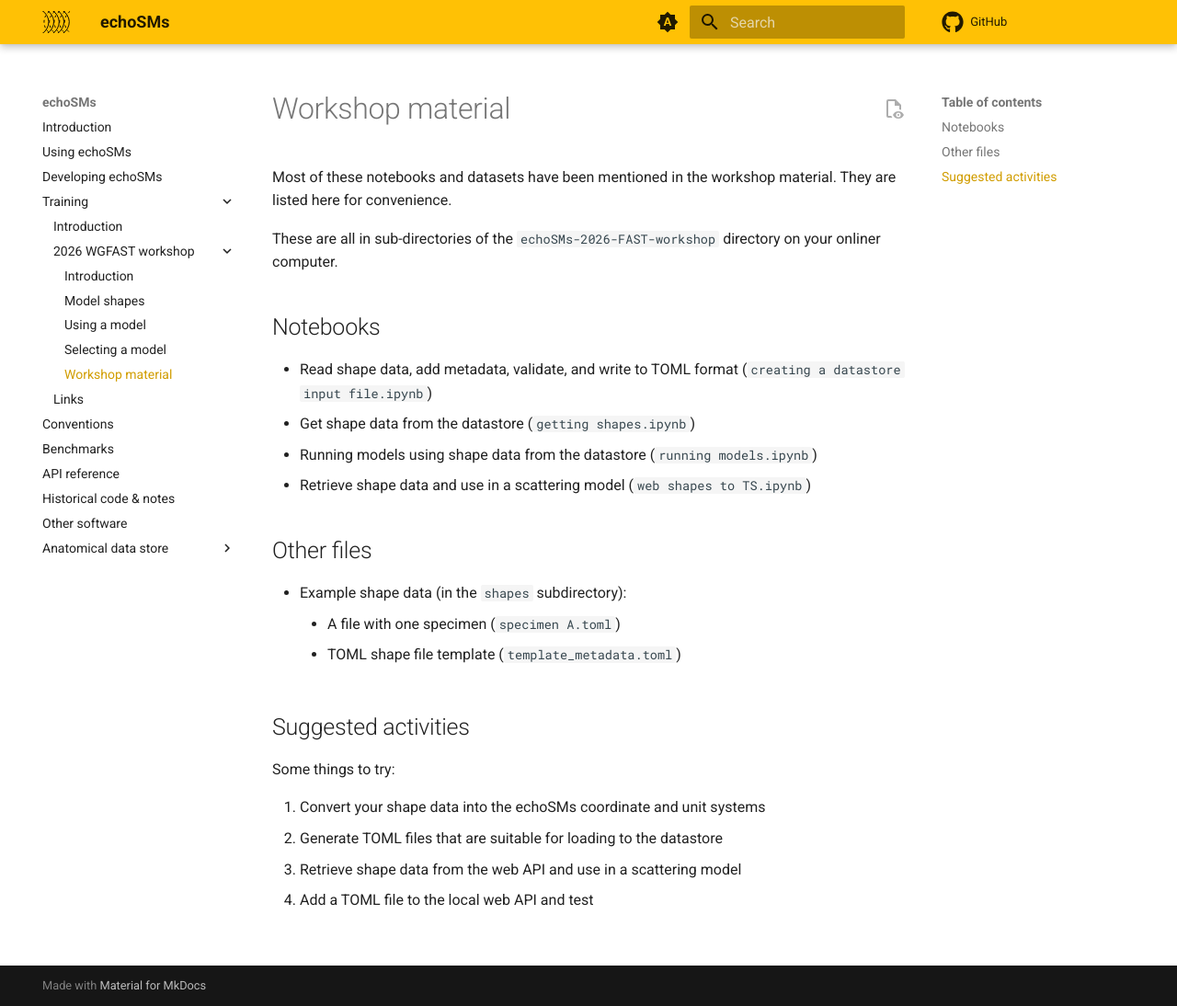
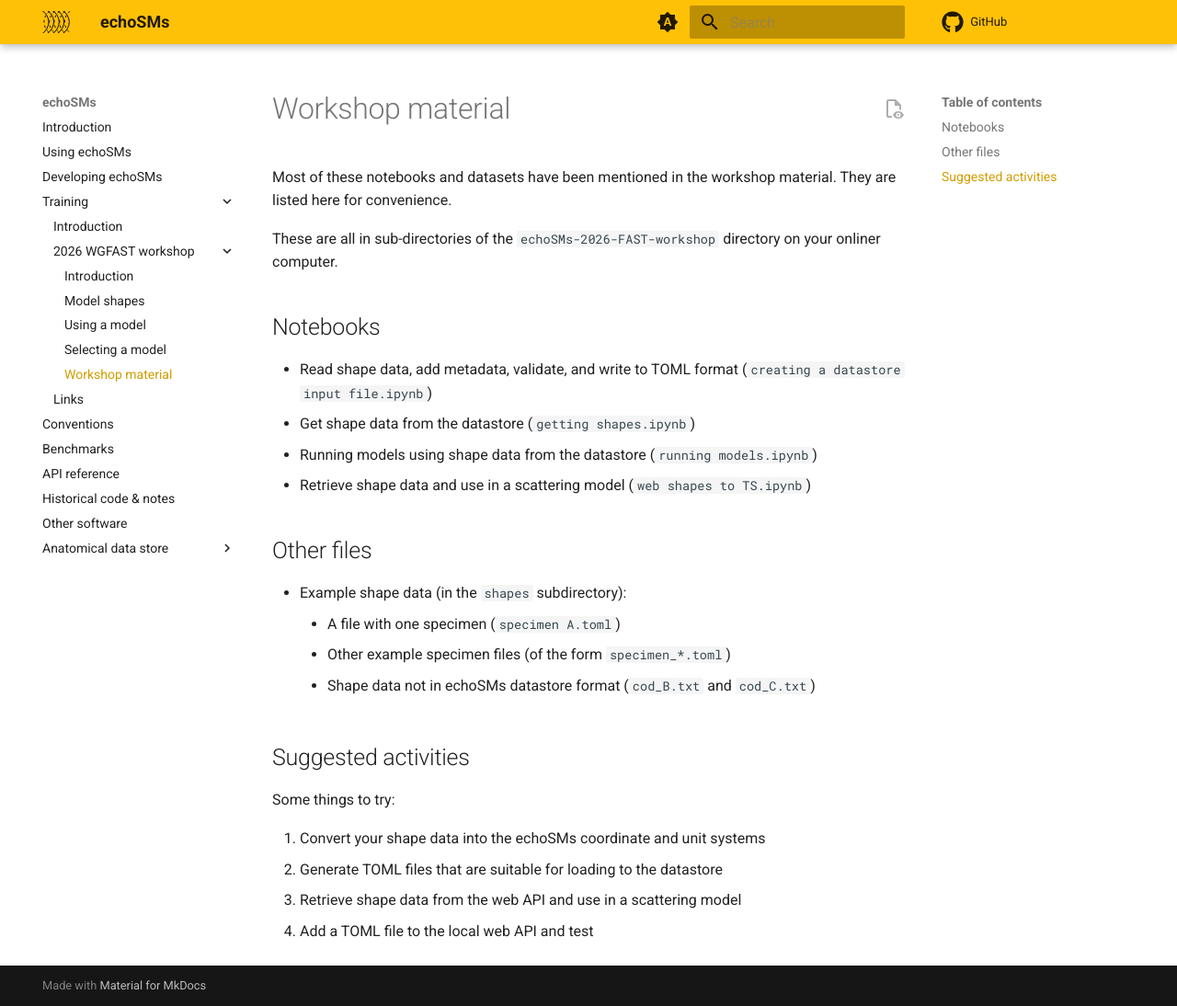
Before and after one commit to ices-tools-dev/echoSMs, an MkDocs documentation site: the page built from docs/training/2026 WGFAST workshop/material.md, in a window 1280 px wide and 1094 px high. Shown: the whole window at 92% size. Built offline with MkDocs 1.6.1 and Material for MkDocs 9.7.7, drawn with Linux system fonts in a browser that asks for light colours; comment, search, counter and statistics services are not loaded.

Commit message:
tidy up bits

```diff
--- a/docs/training/2026 WGFAST workshop/material.md
+++ b/docs/training/2026 WGFAST workshop/material.md
@@ -15,7 +15,8 @@
 
 - Example shape data (in the `shapes` subdirectory):
     - A file with one specimen (`specimen A.toml`)
-    - TOML shape file template (`template_metadata.toml`)
+    - Other example specimen files (of the form `specimen_*.toml`)
+    - Shape data not in echoSMs datastore format (`cod_B.txt` and `cod_C.txt`)
 
 ## Suggested activities
 
```
Also changed, not shown: docs/training/2026 WGFAST workshop/shapes.md (+5 -3 lines).
